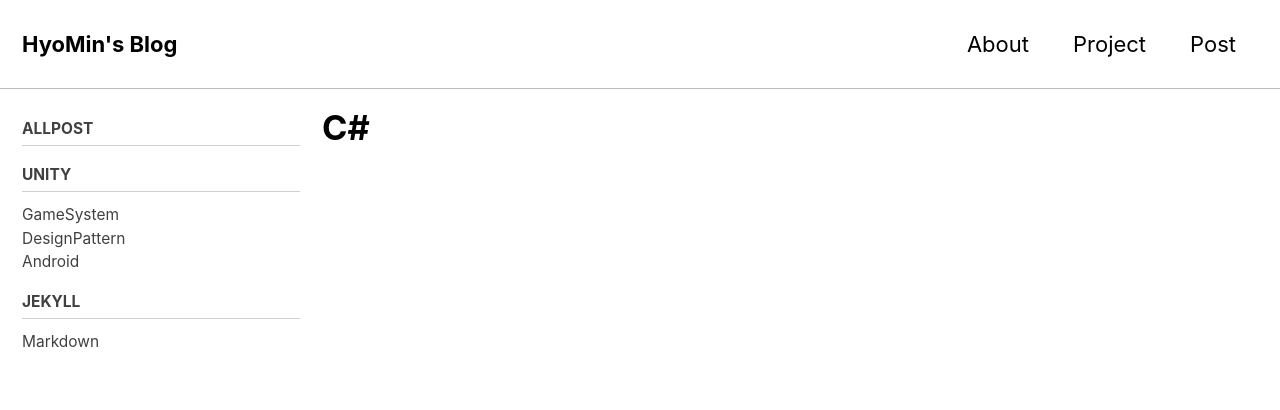
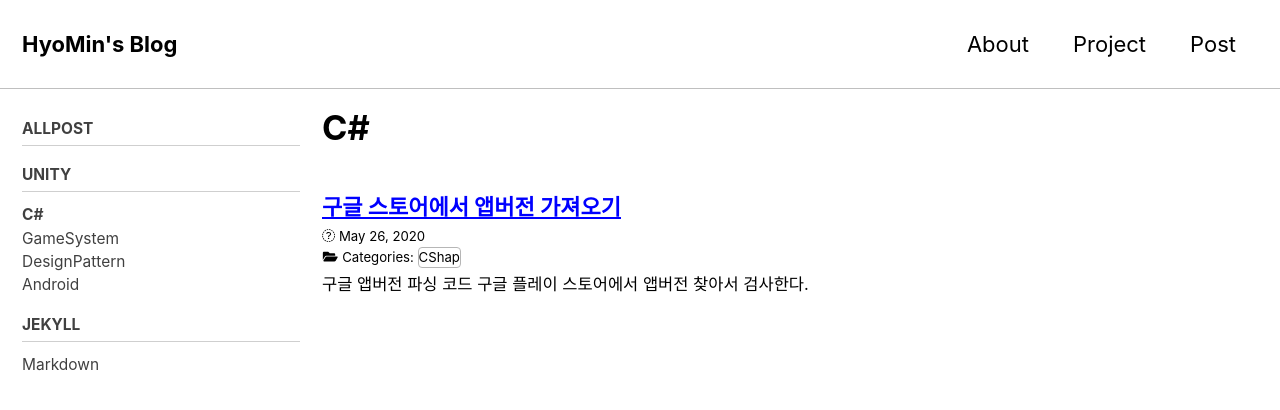
Before and after one commit to AhnHyoMin/ahnhyomin.github.io, a Jekyll site: the page built from _pages/category/CShap.html, in a window 1280 px wide and 900 px high. Shown: the top 410 px of the window. Built offline with Jekyll 4.4.1, drawn with Linux system fonts in a browser that asks for light colours; cached includes are drawn as plain includes; nearby versions of some CDN libraries.

Commit message:
구글 앱버전 파싱 포스트 추가
구글 앱버전 파싱 포스트 추가 및 다른 포스트 좀 수정함

````diff
--- a/_data/navigation.yml
+++ b/_data/navigation.yml
@@ -12,6 +12,8 @@ posts:
 
   - title: "Unity"
     children:
+      - title: "C#"
+        url: /category/CShap
       - title: "GameSystem"
         url: /category/GameSystem
       - title: "DesignPattern"
--- a/_pages/category/CShap.html
+++ b/_pages/category/CShap.html
@@ -7,10 +7,10 @@ sidebar:
     nav: "posts"
 ---
 
-<!-- {% if site.categories.CShap.size > 0  %}
+{% if site.categories.CShap.size > 0  %}
   {% assign posts = site.categories.CShap | sort:"date" %}
   {{ site.category }}
   {% for post in posts %}
     {% include archive-single.html type=page.entries_layout %}
   {% endfor %}
-{% endif %} -->
+{% endif %}
--- a/_posts/Android/2020-05-19-UnityAndroidBuildMultiDex.markdown
+++ b/_posts/Android/2020-05-19-UnityAndroidBuildMultiDex.markdown
@@ -40,7 +40,7 @@ Project Setting -> Player -> Publishing -> Custom Gradle Template,Custom Launche
 **Custom Launcher Gradle Template**
 - 추석 밑부분 코드 추가
 
-```java
+```Java
 dependencies {
     // 추가 : 커스텀 추가
 	 implementation 'androidx.multidex:multidex:2.0.1'
--- /dev/null
+++ b/_posts/C#/2020-05-27-GetGoogleAppStoreAppVersion.markdown
@@ -0,0 +1,75 @@
+---
+layout: post
+type: post
+title: "구글 스토어에서 앱버전 가져오기"
+date: 2020-05-26 13:00:00
+published: true
+comments: true
+categories: [CShap]
+
+---
+
+
+# <center> 구글 앱버전 파싱 코드</center> #
+ -  구글 플레이 스토어에서 앱버전 찾아서 검사한다.
+
+```cs
+
+    public static IEnumerator AppVersionCheck(Action<bool> _State)
+    {
+#if !UNITY_EDITOR && UNITY_ANDROID
+        string _AppID = "https://play.google.com/store/apps/details?id=com.RaGames.EgyptMatchPop";
+#elif UNITY_EDITOR
+        string _AppID = "https://play.google.com/store/apps/details?id=com.RaGames.ZombieCrisis";
+#endif
+
+        UnityWebRequest _WebRequest = UnityWebRequest.Get(_AppID);
+
+        yield return _WebRequest.SendWebRequest();
+
+        // 정규식으로 전채 문자열중 버전 정보가 담겨진 태그를 검색한다.
+        string _Pattern = @"<span class=""htlgb"">[0-9]{1}[.][0-9]{1}[.][0-9]{1}<";
+        Regex _Regex = new Regex(_Pattern, RegexOptions.IgnoreCase);
+        Match _Match = _Regex.Match(_WebRequest.downloadHandler.text);
+
+        if (_Match != null)
+        {
+            // 버전 정보가 담겨진 태그를 찾음
+            // 해당 태그에서 버전 넘버만 가져온다
+            _Match = Regex.Match(_Match.Value, "[0-9]{1,3}[.][0-9]{1,3}[.][0-9]{1,3}");
+
+            if (_Match != null)
+            {
+                try
+                {
+                    int[] _ClientVersion = VersionPaser(Application.version);
+                    int[] _AppStoreVersion = VersionPaser(_Match.Value);
+
+                    Debug.Log("  Application.version : " + Application.version + ", AppStore version :" + _Match.Value);
+
+                    if (_AppStoreVersion[0] != _ClientVersion[0] || _AppStoreVersion[1] != _ClientVersion[1] || _AppStoreVersion[2] != _ClientVersion[2])
+                    {
+                        if (_State != null)
+                            _State(true);
+
+                        yield break;
+                    }
+                }
+                catch (Exception Ex)
+                {
+                    // 비정상 버전정보 파싱중 Exception처리
+
+                    Debug.LogError("비정상 버전 정보 Exception : " + Ex);
+                    Debug.LogError("  Application.version : " + Application.version + ", AppStore version :" + _Match.Value);
+                }
+            }
+            else
+            {
+                Debug.LogError("Not Found AppStoreVersion Info");
+            }
+        }
+
+        if (_State != null)
+            _State(false);
+    }
+```
--- a/_posts/DesignPatterns/2018-12-03-ObserverPatterns.markdown
+++ b/_posts/DesignPatterns/2018-12-03-ObserverPatterns.markdown
@@ -34,7 +34,7 @@ categories: [DesignPattern]
 ###### CAchievementManager.cs
 - 빈 오브젝트 생성 - > 스크립트 추가
 
-```c#
+```c++
 using System.Collections;
 using System.Collections.Generic;
 using UnityEngine;
@@ -156,7 +156,7 @@ public class CAchievementManager : MonoBehaviour
 ```
 
 ###### CAchievement.cs
-```c#
+```c++
 using System.Collections;
 using System.Collections.Generic;
 using UnityEngine;
@@ -211,7 +211,7 @@ public  class CAchievement
 ###### CSubject.cs
 - 오브젝트 추가 -> 스크립트 추가
 
-```c#
+```c++
 using System.Collections;
 using System.Collections.Generic;
 using UnityEngine;
--- a/_posts/GameSystem/2018-11-25-TurretRotate.markdown
+++ b/_posts/GameSystem/2018-11-25-TurretRotate.markdown
@@ -22,7 +22,7 @@ categories: [GameSystem]
 ---
 ### 몸통 회전
 
-```c#
+```c++
 
 // 몸통 좌우 회전
     protected void StraightRotateBody()
@@ -75,7 +75,7 @@ categories: [GameSystem]
 ### 포신 회전
 
 
-```c#
+```c++
 
 // 포신 상하 회전
     protected void StraightRotateBarral()
@@ -120,7 +120,7 @@ categories: [GameSystem]
 ---
 ### 회전 처리
 
-```c#
+```c++
     // 새로운 회전 생성
     protected void NewRotate(Vector3 _LocalTarget, Transform _Turret)
     {
````
